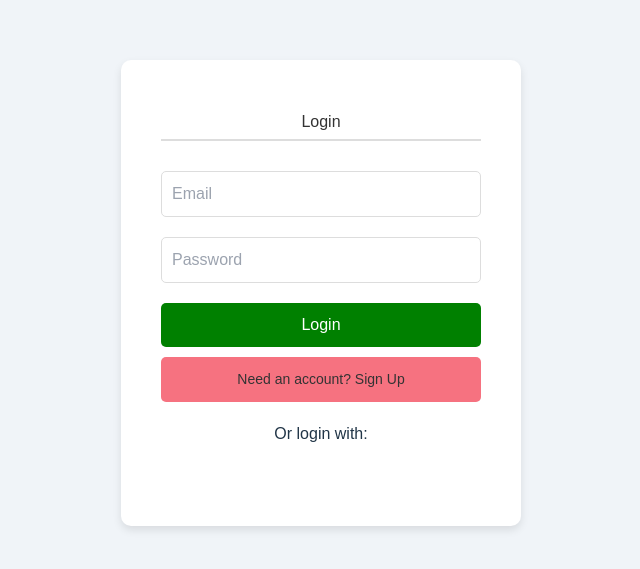
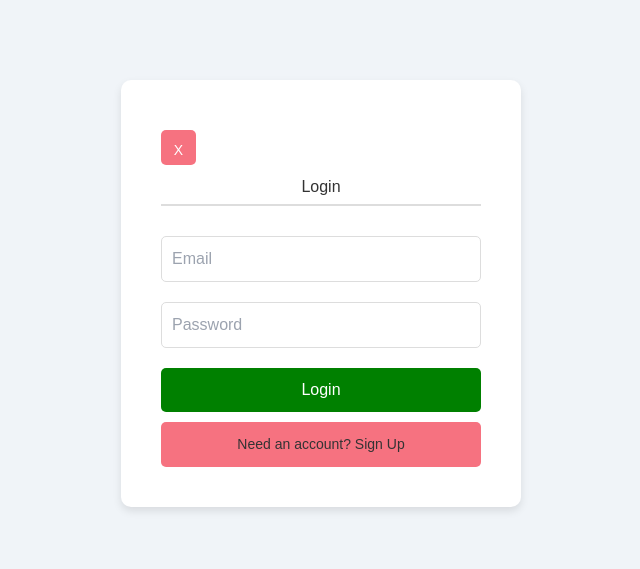
Before and after one commit to mmlamera/luxury_hair_platform_final, a React (Vite) app in the folder luxury_hair_frontend/: page /login in a window 1280 px wide. Shown: the part 107-676 px from the top of the page, without its empty margins (319-959 px from the left). Built offline with nearby package versions, Linux system fonts and the light colour scheme; no server answers.

Commit message:
update on authpage - backbutton

```diff
--- a/luxury_hair_frontend/src/App.jsx
+++ b/luxury_hair_frontend/src/App.jsx
@@ -4,26 +4,30 @@ import Product from "./components/Product";
 import SingleProduct from "./components/SingleProduct";
 import Cart from "./components/Cart";
 import AuthPage from "./components/AuthPage";
-import LandingPage from "./components/LandingPage";
 import Shipping from "./components/Shipping";
 import Reviews from "./components/Reviews";
 import ServicesPage from "./components/ServicesPage";
 import Checkout from "./components/Checkout";
+import OrderDetails from "./components/OrderDetails";
+import AdminProduct from "./components/AdminProduct";
 
 const App = () => {
+  const login = window.localStorage.getItem("isLogin");
   return (
     <Router>
       <Routes>
-        <Route path="/" element={<LandingPage />} />
-        <Route path="/home" element={<Home />} />
+        <Route path="/" element={<Home />} />
+        <Route path="/Home" element={<Home />} />
         <Route path="/products" element={<Product />} />
         <Route path="/product/:id" element={<SingleProduct />} />
         <Route path="/services" element={<ServicesPage />} />
         <Route path="/cart" element={<Cart />} />
         <Route path="/reviews" element={<Reviews />} />
-        <Route path="/login" element={<AuthPage />} />
-        <Route path="/checkout" element={<Checkout />} />
+        <Route path="/login" element={login ? <Home /> : <AuthPage  />} />
+        <Route path="/checkout" element={login ? <Checkout /> : <AuthPage />} />
         <Route path="/shipping" element={<Shipping />} />
+        <Route path="/orderdetails" element={<OrderDetails />} />
+        <Route path="/adminproduct" element={<AdminProduct />} />
       </Routes>
     </Router>
   );
--- a/luxury_hair_frontend/src/assets/AuthPage.css
+++ b/luxury_hair_frontend/src/assets/AuthPage.css
@@ -47,6 +47,13 @@
     font-size: 16px;
     cursor: pointer;
     transition: background-color 0.3s;
+}
+
+.close-btn{
+    width: 35px;
+    height: 35px;
+    margin-right: 100%;
+
 }
 
 .submit-btn:hover {
--- a/luxury_hair_frontend/src/components/AuthPage.jsx
+++ b/luxury_hair_frontend/src/components/AuthPage.jsx
@@ -1,23 +1,13 @@
-import React, { useEffect, useState } from "react";
-import { GoogleOAuthProvider, GoogleLogin } from "@react-oauth/google";
+import React, { useState } from "react";
+import axios from "axios";
+import { useNavigate } from "react-router-dom";
 import "../assets/AuthPage.css";
-import axios from "axios";
 import { v4 as uuidv4 } from "uuid";
-import { useNavigate } from "react-router-dom";
-
 const AuthPage = () => {
   const [isLogin, setIsLogin] = useState(true);
   const [errorMessage, setErrorMessage] = useState("");
   const [showPopup, setShowPopup] = useState(false);
-
-  useEffect(() => {
-    axios
-      .get("http://localhost:8080/LuxuryHairVendingSystemDB/userlogin/")
-      .then((response) => setIsLogin(response.data))
-      .catch((error) =>
-        console.error("Error fetching user information:", error)
-      );
-  }, []);
+  const navigate = useNavigate();
 
   const toggleForm = () => {
     setIsLogin(!isLogin);
@@ -76,7 +66,9 @@ const AuthPage = () => {
         );
 
         if (response.status === 200) {
-          setShowPopup(true);
+          window.localStorage.setItem("isLogin", true);
+          alert("Login Successful!");
+          navigate("/");
         } else {
           throw new Error("Invalid login credentials");
         }
@@ -87,49 +79,26 @@ const AuthPage = () => {
     }
   };
 
-  const handleGoogleLoginSuccess = (response) => {
-    console.log("Google login success:", response);
-
-    axios
-      .post(
-        "http://localhost:8080/LuxuryHairVendingSystemDB/userlogin/google-login",
-        { token: response.credential }
-      )
-      .then((res) => {
-        alert("Google login successful!");
-      })
-      .catch((err) => {
-        setErrorMessage("Google login failed. Please try again.");
-        setShowPopup(true);
-      });
-  };
-
-  const handleGoogleLoginError = (error) => {
-    console.log("Google login error:", error);
-    setErrorMessage("Google login failed. Please try again.");
-    setShowPopup(true);
-  };
-
   const closePopup = () => {
-    setShowPopup(false);
+    navigate(-1);
     setErrorMessage("");
   };
 
   return (
-    <GoogleOAuthProvider clientId="116310698020-3tjps2m44tu1vgl6nh6phvt91l0l1mf8.apps.googleusercontent.com">
     <div className="container">
       {showPopup && (
         <div className="popup">
           <div className="popup-inner">
-              {errorMessage ? <p>{errorMessage}</p> : <p>Login successful!</p>}{" "}
-              {/* **New Code: Popup message content** */}
-              <button className="close-btn" onClick={closePopup}>
-                Close
-              </button>
+            {errorMessage ? <p>{errorMessage}</p> : <p>Login successful!</p>}
+
+
           </div>
         </div>
         )}
       <div className="form-container">
+        <button type= "submit" className="close-btn" onClick={closePopup}>
+          X
+        </button>
         <h2>{isLogin ? "Login" : "Sign Up"}</h2>
         <form onSubmit={handleSubmit}>
           {!isLogin && (
@@ -161,16 +130,8 @@ const AuthPage = () => {
                 : "Already have an account? Login"}
           </button>
         </form>
-          <div className="social-login">
-            <p>Or {isLogin ? "login" : "sign up"} with:</p>
-            <GoogleLogin
-              onSuccess={handleGoogleLoginSuccess}
-              onError={handleGoogleLoginError}
-            />
       </div>
     </div>
-      </div>
-    </GoogleOAuthProvider>
   );
 };
 
--- a/luxury_hair_frontend/src/components/Navbar.jsx
+++ b/luxury_hair_frontend/src/components/Navbar.jsx
@@ -1,30 +1,43 @@
 import React, { useEffect, useState } from "react";
-import { NavLink } from "react-router-dom";
+import {NavLink, useLocation, useNavigate} from "react-router-dom";
 import "../assets/style.css";
 import "../assets/AuthPage.css";
 
 const Navbar = () => {
   const [cartItemsCount, setCartItemsCount] = useState(0);
-
+  const [isLoggedIn, setIsLoggedIn] = useState(false);
+  const [,setRedirectPath ] = useState('/');
+  useNavigate();
+  const location = useLocation();
 
   useEffect(() => {
     const cart = localStorage.getItem("cart");
     if (cart) {
       const cartItems = JSON.parse(cart);
       const totalItems = cartItems.reduce(
-        (total, item) => total + item.quantity,
-        0
+          (total, item) => total + item.quantity,
+          0
       );
       setCartItemsCount(totalItems);
     }
-  }, []);
+    const loginStatus = localStorage.getItem("isLogin");
+    setIsLoggedIn(!!loginStatus);
+
+    setRedirectPath(location.pathname);
+  }, [location.pathname]);
+  const Logout = () => {
+    window.localStorage.removeItem("isLogin");
+    window.location.reload();
+    alert("Logout Successful");
+
+  }
 
   return (
     <nav>
       <h1>Luxury Hair</h1>
       <ul>
         <li>
-          <NavLink to="/home">Home</NavLink>
+          <NavLink to="/">Home</NavLink>
         </li>
         <li>
           <NavLink to="/products">Products</NavLink>
@@ -40,9 +53,15 @@ const Navbar = () => {
         <li>
           <NavLink to="/reviews">Reviews</NavLink>
         </li>
-        <li>
-          <NavLink to="/login">Login</NavLink>
-        </li>
+        {isLoggedIn ? (
+            <li>
+              <NavLink to="/" onClick={Logout}>Logout</NavLink>
+            </li>
+        ) : (
+            <li>
+              <NavLink to="/login">Login</NavLink>
+            </li>
+        )}
       </ul>
     </nav>
   );
```
Lines whose indentation alone changed are shown as unchanged.
